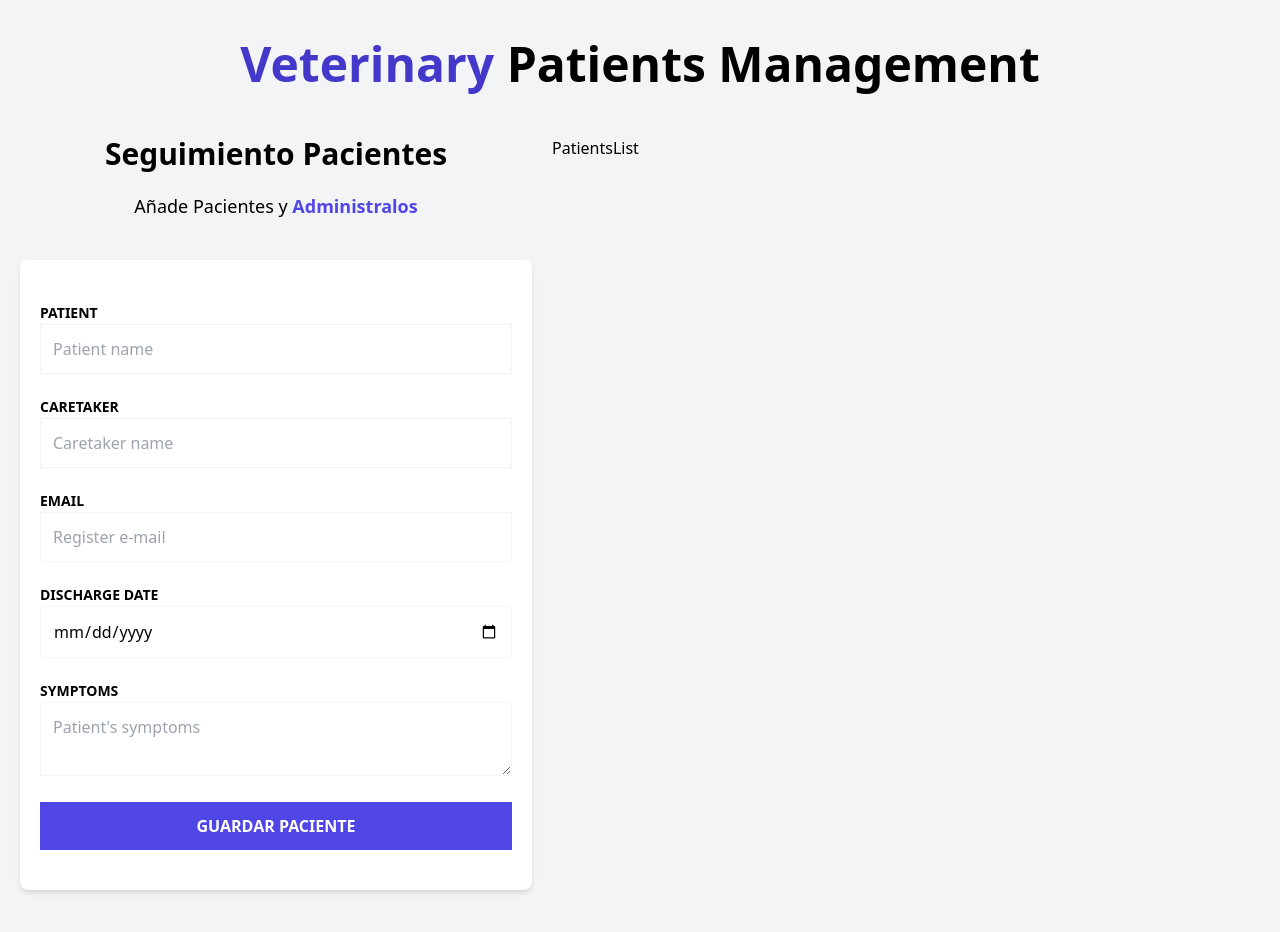
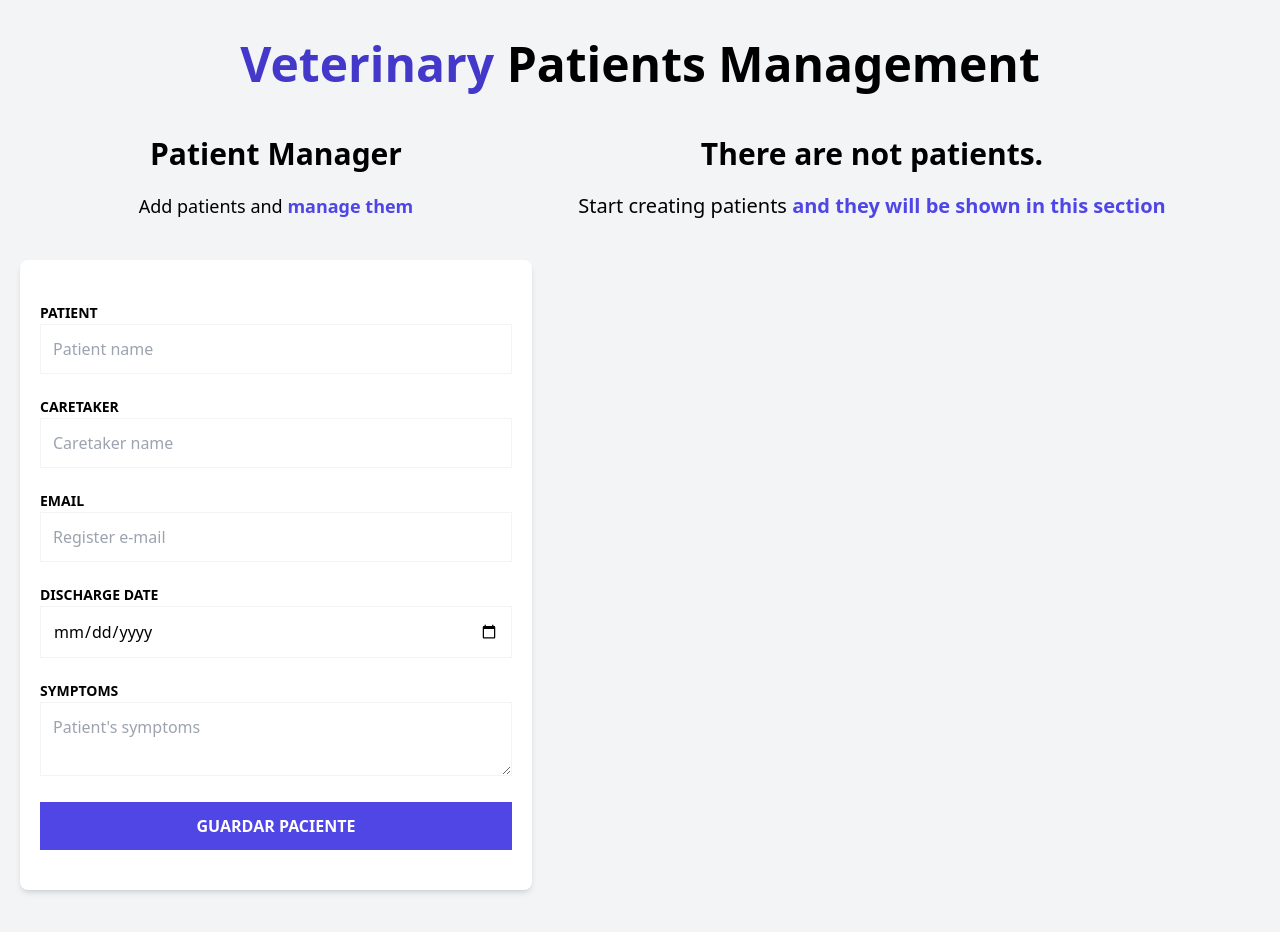
Before and after one commit to misterdan100/patients-manager-zustand, a React (Vite) app: page / in a window 1280 px wide. Shown: the top 932 px of the page. Built offline with nearby package versions, Linux system fonts and the light colour scheme.

Commit message:
feat: create component to show patient list

```diff
--- a/package.json
+++ b/package.json
@@ -13,6 +13,7 @@
     "react": "^18.3.1",
     "react-dom": "^18.3.1",
     "react-hook-form": "^7.53.0",
+    "tailwind-scrollbar": "^3.1.0",
     "uuid": "^10.0.0",
     "zustand": "^4.5.5"
   },
--- /dev/null
+++ b/src/components/PatientDetail.tsx
@@ -0,0 +1,38 @@
+import { Patient } from "../types"
+import PatientDetailItem from "./PatientDetailItem"
+
+type PatientDetailProps = {
+    patient: Patient
+}
+
+export default function PatientDetail({patient}: PatientDetailProps) {
+  return (
+    <div className="mx-5 my-5 px-5 py-10 bg-white shadow-md rounded-2xl">
+        <PatientDetailItem
+            label={'ID'}
+            data={patient.id}
+        />
+        <PatientDetailItem
+            label={'Name'}
+            data={patient.name}
+        />
+        <PatientDetailItem
+            label={'Caretaker'}
+            data={patient.caretaker}
+        />
+        <PatientDetailItem
+            label={'E-mail'}
+            data={patient.email}
+        />
+        <PatientDetailItem
+            label={'Date'}
+            data={patient.date.toString()}
+        />
+        <PatientDetailItem
+            label={'Symptoms'}
+            data={patient.symptoms}
+        />
+
+    </div>
+  )
+}
--- /dev/null
+++ b/src/components/PatientDetailItem.tsx
@@ -0,0 +1,15 @@
+type PatientDetailItemProps = {
+    label: string
+    data: string
+}
+
+export default function PatientDetailItem({label, data}: PatientDetailItemProps) {
+  return (
+    <p className="font-bold mb-3 text-gray-700 uppercase">
+      {label}:{" "}
+      <span className="font-normal normal-case text-gray-600">
+        {data}
+      </span>
+    </p>
+  );
+}
--- a/src/components/PatientForm.tsx
+++ b/src/components/PatientForm.tsx
@@ -15,12 +15,12 @@ export default function PatientForm() {
     return (
       <div className="md:w-1/2 lg:w-2/5 mx-5">
         <h2 className="font-black text-3xl text-center">
-          Seguimiento Pacientes
+          Patient Manager
         </h2>
 
         <p className="text-lg mt-5 text-center mb-10">
-          Añade Pacientes y {""}
-          <span className="text-indigo-600 font-bold">Administralos</span>
+          Add patients and {""}
+          <span className="text-indigo-600 font-bold">manage them</span>
         </p>
 
         <form
--- a/src/components/PatientsList.tsx
+++ b/src/components/PatientsList.tsx
@@ -1,10 +1,40 @@
 import { usePatientStore } from '../store'
+import PatientDetail from './PatientDetail'
 
 export default function PatientsList() {
 
     const patients = usePatientStore(state => state.patients)
-    console.log(patients)
+
   return (
-    <div>PatientsList</div>
-  )
+    <div className="md:w-1/2 lg:3/5 md:h-screen ">
+      {patients.length ? (
+        <>
+          <h2 className="font-black text-3xl text-center">Patients list</h2>
+          <p className="text-xl mt-5 mb-10 text-center">
+            Manage your{" "}
+            <span className="text-indigo-600 font-bold">
+              patients and appointments
+            </span>
+          </p>
+          <div className="md:h-screen overflow-y-scroll">
+            {patients.map((patient) => (
+              <PatientDetail key={patient.id} patient={patient} />
+            ))}
+          </div>
+        </>
+      ) : (
+        <>
+          <h2 className="font-black text-3xl text-center">
+            There are not patients.
+          </h2>
+          <p className="text-xl mt-5 mb-10 text-center">
+            Start creating patients{" "}
+            <span className="text-indigo-600 font-bold">
+              and they will be shown in this section
+            </span>
+          </p>
+        </>
+      )}
+    </div>
+  );
 }
--- a/src/index.css
+++ b/src/index.css
@@ -1,3 +1,28 @@
 @tailwind base;
 @tailwind components;
 @tailwind utilities;
+
+
+    /* styles.css */
+/* Width of the scrollbar */
+::-webkit-scrollbar {
+    width: 10px;
+  }
+
+  /* Track of the scrollbar */
+  ::-webkit-scrollbar-track {
+    background: #e7e7e7;
+  }
+
+  /* Handle of the scrollbar */
+  ::-webkit-scrollbar-thumb {
+    background: #b7b7b7;
+    border-radius: 5px;
+}
+
+/* Handle on hover */
+::-webkit-scrollbar-thumb:hover {
+    background: #707070;
+    cursor: pointer;
+    transition: background-color 3ms;
+  }
--- a/src/store.ts
+++ b/src/store.ts
@@ -19,5 +19,4 @@ export const usePatientStore = create<PatientState>((set) => ({
             patients: [...state.patients, newPatient]
         }))
     }
-
 }))
--- a/tailwind.config.js
+++ b/tailwind.config.js
@@ -7,5 +7,7 @@ export default {
   theme: {
     extend: {},
   },
-  plugins: [],
+  plugins: [
+    require('tailwind-scrollbar'),
+  ],
 }
```
Also changed, not shown: 1 other file (tests, documents, lock files or other folders).
